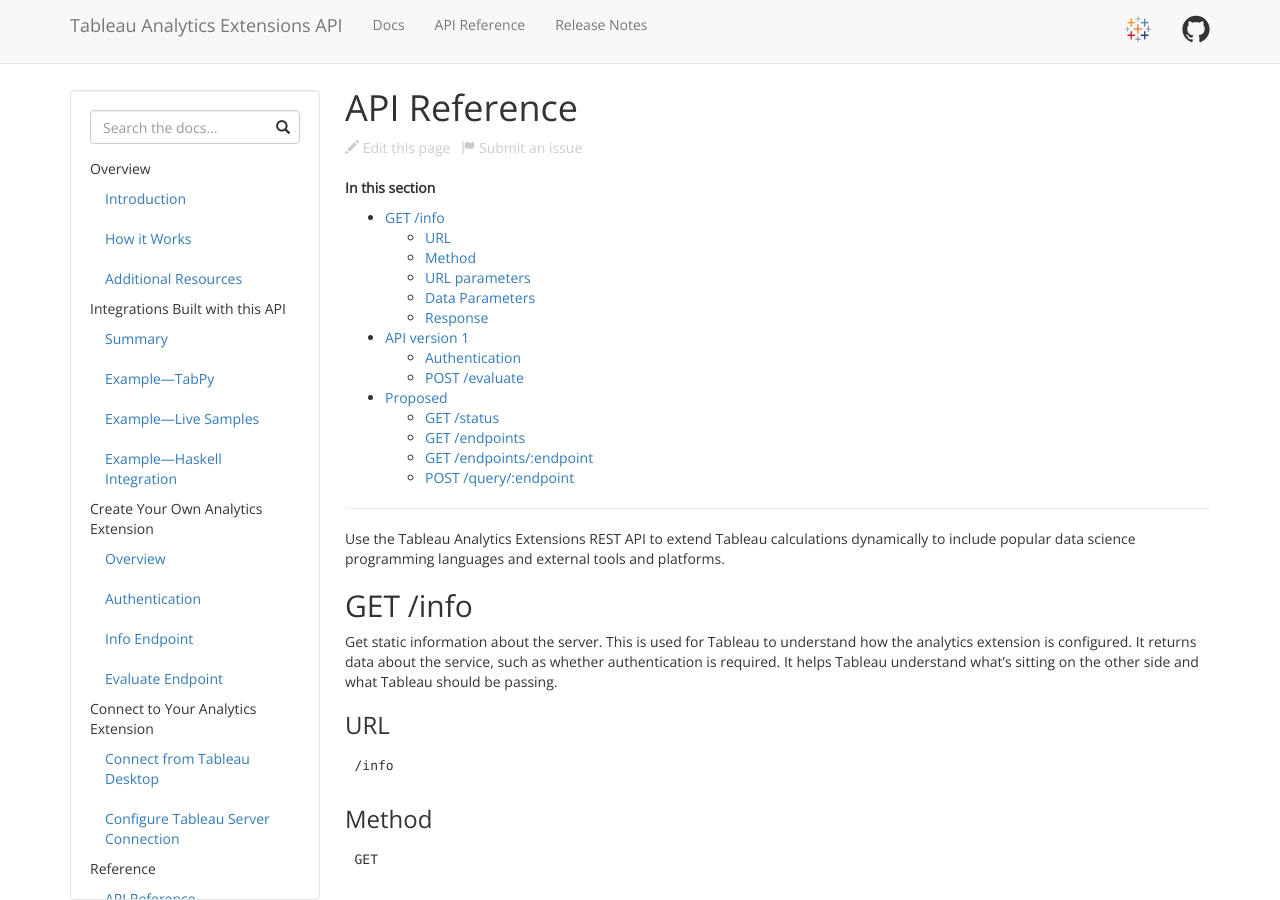
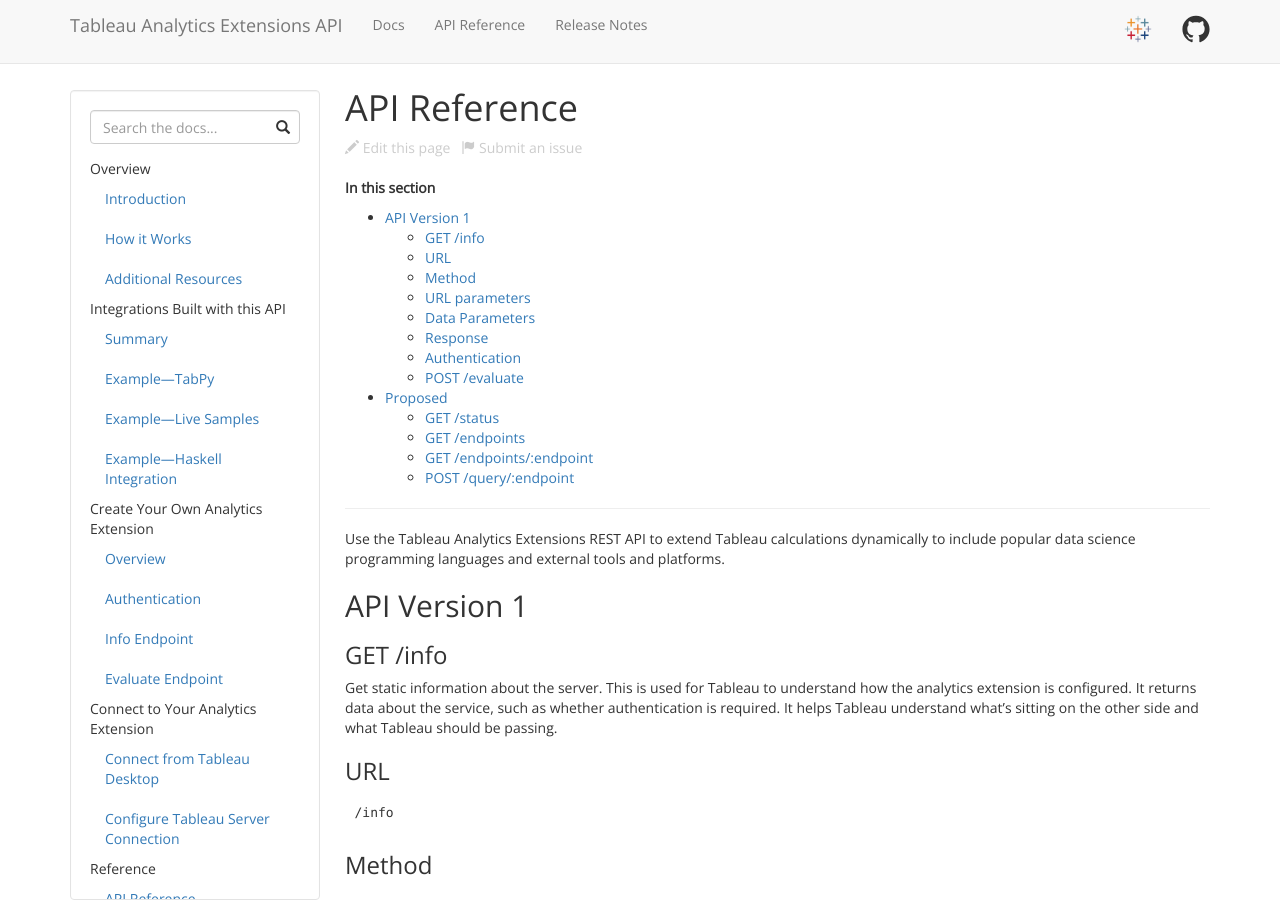
Before and after one commit to tableau/analytics-extensions-api, a Jekyll site: the page built from docs/ae_api_ref.md, in a window 1280 px wide and 900 px high. Built offline with Jekyll 4.4.1, drawn with Linux system fonts in a browser that asks for light colours; nearby versions of some CDN libraries.

Commit message:
Update ae_api_ref.md

```diff
--- a/docs/ae_api_ref.md
+++ b/docs/ae_api_ref.md
@@ -12,7 +12,8 @@
 
 Use the Tableau Analytics Extensions REST API to extend Tableau calculations dynamically to include popular data science programming languages and external tools and platforms.
 
-## GET /info
+## API Version 1
+### GET /info
 
 Get static information about the server. This is used for Tableau to understand how the analytics extension is configured. It returns data about the service, such as whether authentication is required. It helps Tableau understand what’s sitting on the other side and what Tableau should be passing.
 
```
Also changed, not shown: other parts of docs/ae_api_ref.md (+0 -2 lines).
